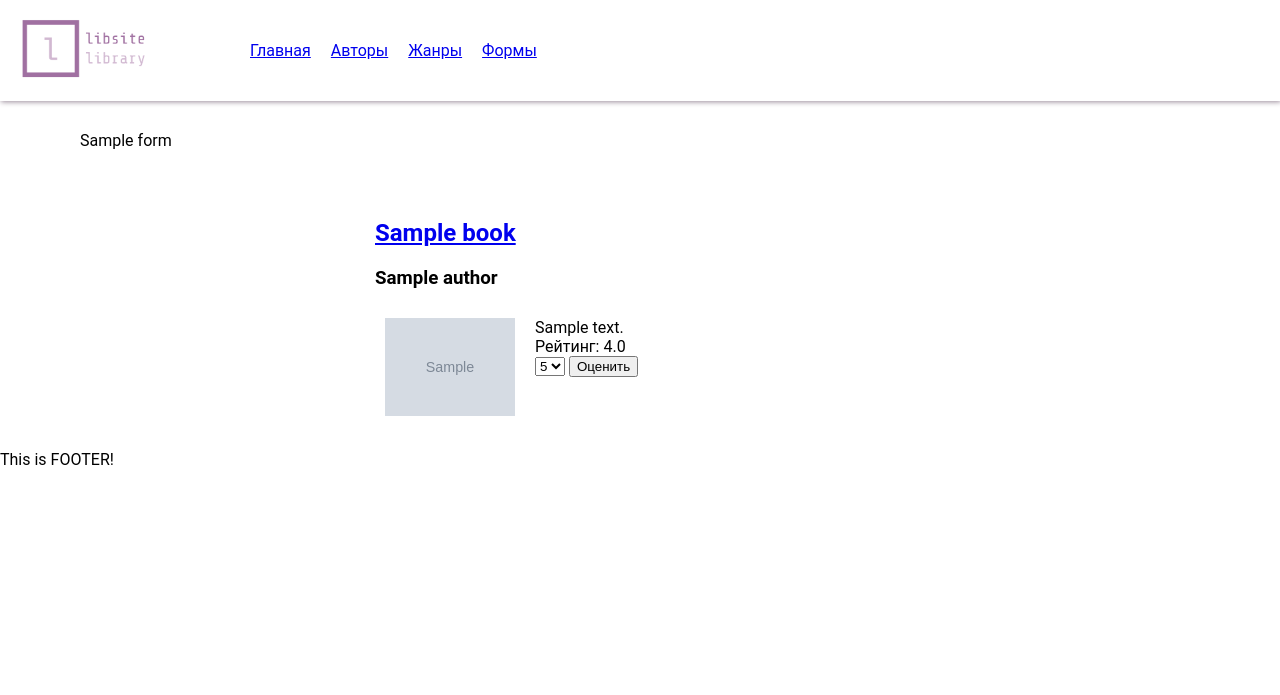
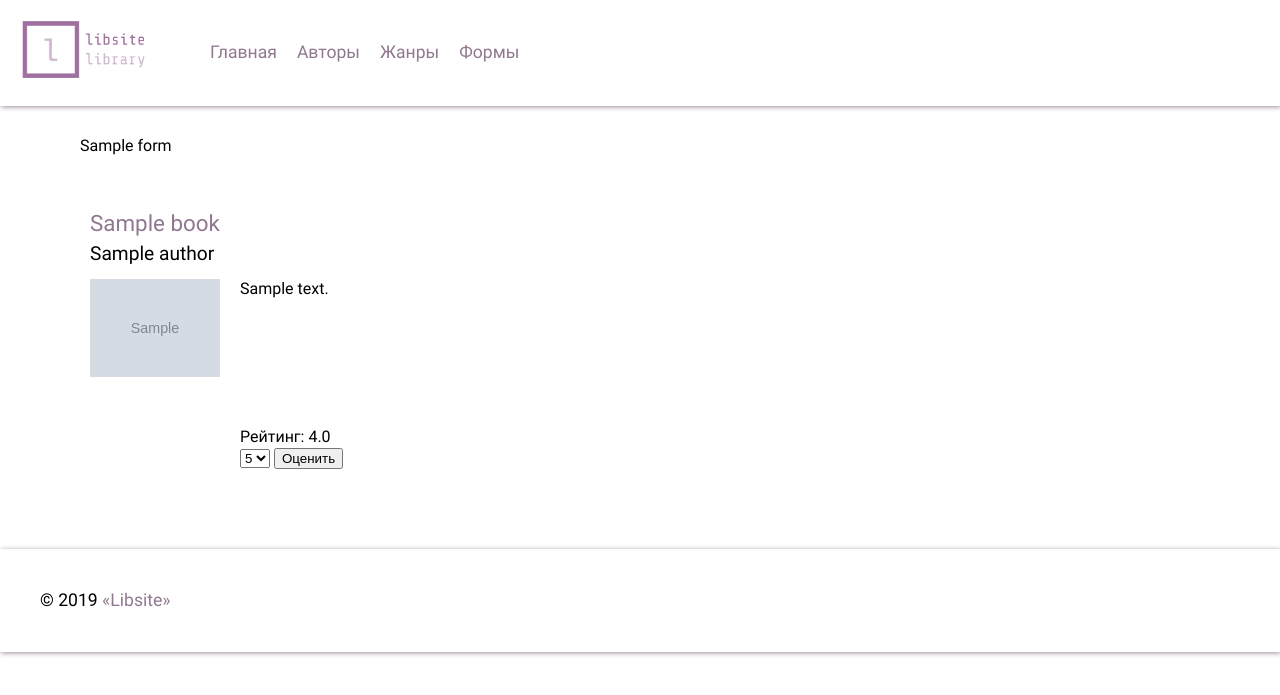
Before and after one commit to dbond762/libsite, a Django app: page /forms/ in a window 1280 px wide. Shown: the top 695 px of the page. Run offline with Django 3.2, Linux system fonts and the light colour scheme; tables that the repository leaves empty hold one stand-in row (values such as "Sample post"); grey boxes marked "Sample" are stand-in pictures; some libraries are stand-ins or nearby versions.

Commit message:
change appearance

```diff
--- /dev/null
+++ b/library/static/library/main.js
@@ -0,0 +1,5 @@
+document.addEventListener('DOMContentLoaded', () => {
+    document.querySelector('.header__bars').addEventListener('click', () => {
+        document.querySelector('.header__menu').classList.toggle('header__menu--collapsed');
+    });
+});
--- a/library/static/library/style.css
+++ b/library/static/library/style.css
@@ -1,22 +1,98 @@
-/* general */
-@font-face {
-  font-family: "Share Tech Mono";
-  src: local("Share Tech Mono"), local("ShareTechMono-Regular"), url("https://fonts.gstatic.com/s/sharetechmono/v8/J7aHnp1uDWRBEqV98dVQztYldFcLowEF.woff2") format("woff2");
-  font-style: normal;
-  font-weight: 400;
+/* reset */
+html, body, div, span, applet, object, iframe,
+h1, h2, h3, h4, h5, h6, p, blockquote, pre,
+a, abbr, acronym, address, big, cite, code,
+del, dfn, em, img, ins, kbd, q, s, samp,
+small, strike, strong, sub, sup, tt, var,
+b, u, i, center,
+dl, dt, dd, ol, ul, li,
+fieldset, form, label, legend,
+table, caption, tbody, tfoot, thead, tr, th, td,
+article, aside, canvas, details, embed,
+figure, figcaption, footer, header, hgroup,
+menu, nav, output, ruby, section, summary,
+time, mark, audio, video {
+	margin: 0;
+	padding: 0;
+	border: 0;
+	font-size: 100%;
+	font: inherit;
+	vertical-align: baseline;
 }
-@import url('https://fonts.googleapis.com/css?family=Roboto&display=swap');
-
-body {
-    font: 16px Roboto, sens-serif;
+article, aside, details, figcaption, figure,
+footer, header, hgroup, menu, nav, section {
+	display: block;
 }
-
-/* reset */
-body, p {
-    margin: 0;
+ol, ul {
+	list-style: none;
+}
+blockquote, q {
+	quotes: none;
+}
+blockquote:before, blockquote:after,
+q:before, q:after {
+	content: '';
+	content: none;
+}
+table {
+	border-collapse: collapse;
+	border-spacing: 0;
 }
 a {
     outline: none;
+}
+
+/* general */
+@font-face {
+    font-family: Roboto;
+    src: url('/static/library/Roboto-Regular.ttf');
+    width: normal;
+}
+
+html {
+    font: 16px/1.3 Roboto, sans-serif;
+    hyphens: auto;
+}
+@media (max-width: 991px) {
+    html {
+        font-size: 15px;
+    }
+}
+a {
+    text-decoration: none;
+    color: #907890;
+}
+a:hover {
+    color: #503850;
+}
+
+/* icomoon font */
+@font-face {
+    font-family: 'icomoon';
+    src: url('/static/library/icomoon.woff') format('woff');
+    font-weight: normal;
+    font-style: normal;
+}
+[class^="icon-"], [class*=" icon-"] {
+    font-family: "icomoon" !important;
+    speak: none;
+    font-style: normal;
+    font-weight: normal;
+    font-variant: normal;
+    text-transform: none;
+    line-height: 1;
+
+    -webkit-font-smoothing: antialiased;
+    -moz-osx-font-smoothing: grayscale;
+}
+.icon-bars:before {
+    content: "\e900";
+}
+.icon-download:before {
+    content: "\e901";
+}
+.icon-star:before {
+    content: "\e902";
 }
 
 /* header */
@@ -25,15 +101,68 @@ a {
     align-items: center;
     box-shadow: 1px 1px 5px 0px rgba(155, 141, 155, 1);
 }
+.header__top {
+    display: flex;
+    justify-content: space-between;
+}
+.header__bars {
+    padding: 37px 30px;
+    font-size: 26px;
+    display: none;
+    color: #907890;
+}
+.header__bars:hover {
+    background: #e0c8e0;
+    cursor: pointer;
+    color: #604860;
+}
+.header__menu {
+    display: flex;
+}
+@media (max-width: 575px) {
+    .header {
+        flex-direction: column;
+    }
+    .header__top {
+        width: 100%;
+    }
+    .header__bars {
+        display: inline-block;
+    }
+    .header__menu {
+        flex-direction: column;
+    }
+    .header__menu--collapsed {
+        display: none;
+    }
+}
 .logo {
     width: 200px;
 }
 .menu {
-    display: flex;
+    width: 100%;
+    font-size: 1.1rem;
 }
 .menu__item {
-    margin: 0 10px;
     list-style: none;
+}
+.menu__link {
+    display: inline-block;
+    padding: 41px 10px;
+}
+.menu__link:hover {
+    background: #e0c8e0;
+}
+@media (max-width: 991px) {
+    .menu__link {
+        padding: 42px 10px
+    }
+}
+@media (max-width: 575px) {
+    .menu__link {
+        width: 100%;
+        padding: 30px 25px;
+    }
 }
 
 /* container */
@@ -66,10 +195,15 @@ a {
 .list {
     display: flex;
     flex-wrap: wrap;
-    justify-content: center;
+    margin: 10px 0 50px;
 }
 .list__item {
     width: 50%;
+}
+@media (max-width: 767px) {
+    .list__item {
+        width: 100%;
+    }
 }
 
 /* card */
@@ -77,42 +211,57 @@ a {
     box-sizing: border-box;
     padding: 20px;
 }
+.card__header {
+    font-size: 1.4rem;
+    line-height: 1.5;
+}
 .card__content {
     display: flex;
 }
 .card__thumbnail {
-    margin: 10px;
+    margin: 10px 10px 10px 0;
 }
 .card__img {
     width: 130px;
+    display: block;
 }
 .card__other {
     margin: 10px;
+    min-height: 190px;
+    display: flex;
+    flex-direction: column;
+    justify-content: space-between;
+}
+.book__authors {
+    font-size: 1.2rem;
+}
+.book__file {
+    background: #e0c8e0;
+    padding: 10px;
+    margin-top: 10px;
+    display: inline-block;
+    box-shadow: 1px 1px 5px 0px rgba(155, 141, 155, 1);
+}
+@media (max-width: 420px) {
+    .card__content {
+        flex-direction: column;
+    }
+    .card__img {
+        margin: auto;
+    }
+    .card__other {
+        min-height: 0;
+    }
 }
 
 /* rating */
-@font-face {
-    font-family: "icomoon";
-    src: url("/static/library/icomoon.woff") format("woff");
-    font-style: normal;
-    font-weight: normal;
-}
-.icon-star {
-    font-family: "icomoon" !important;
-
-    -webkit-font-smoothing: antialiased;
-    -moz-osx-font-smoothing: grayscale;
-}
-.icon-star:before {
-    content: "\e900";
-}
-.rating__out {
+.stars__out {
     color: #808080;
     position: relative;
     z-index: 1;
     margin-right: 5px;
 }
-.rating__in {
+.stars__in {
     color: #ffa500;
     position: absolute;
     z-index: 2;
@@ -133,6 +282,7 @@ a {
 }
 .category-list__wrap {
     width: 33%;
+    display: flex;
 }
 .category-list__item {
     padding: 10px;
@@ -140,6 +290,33 @@ a {
     width: 200px;
 }
 .category-list__item:hover {
-    background: #d0b8d0;
+    background: #e0c8e0;
     cursor: pointer;
+    color: #503850;
 }
+@media (max-width: 767px) {
+    .category-list__wrap {
+        width: 50%;
+    }
+}
+@media (max-width: 575px) {
+    .category-list__item {
+        margin: auto;
+    }
+}
+@media (max-width: 420px) {
+    .category-list__wrap {
+        width: 100%;
+        margin: 0 30px
+    }
+    .category-list__item {
+        width: 100%;
+    }
+}
+
+/* footer */
+.footer {
+    box-shadow: 1px 1px 5px 0px rgba(155, 141, 155, 1);
+    font-size: 1.1rem;
+    padding: 40px;
+}
--- a/library/templates/library/base.html
+++ b/library/templates/library/base.html
@@ -13,14 +13,25 @@
 <body>
 
     <header class="header">
-        <a href="{% url 'library:home' %}">
-            <img src="{% static 'library/logo_transparent.png' %}" alt="logo" class="logo">
-        </a>
-        <ul class="menu">
-            <li class="menu__item"><a href="{% url 'library:home' %}">Главная</a></li>
-            <li class="menu__item"><a href="{% url 'library:authors' %}">Авторы</a></li>
-            <li class="menu__item"><a href="{% url 'library:genres' %}">Жанры</a></li>
-            <li class="menu__item"><a href="{% url 'library:forms' %}">Формы</a></li>
+        <div class="header__top">
+            <a href="{% url 'library:home' %}">
+                <img src="{% static 'library/logo_transparent.png' %}" alt="logo" class="logo">
+            </a>
+            <span class="icon-bars header__bars"></span>
+        </div>
+        <ul class="menu header__menu header__menu--collapsed">
+            <li class="menu__item">
+                <a class="menu__link" href="{% url 'library:home' %}">Главная</a>
+            </li>
+            <li class="menu__item">
+                <a class="menu__link" href="{% url 'library:authors' %}">Авторы</a>
+            </li>
+            <li class="menu__item">
+                <a class="menu__link" href="{% url 'library:genres' %}">Жанры</a>
+            </li>
+            <li class="menu__item">
+                <a class="menu__link" href="{% url 'library:forms' %}">Формы</a>
+            </li>
         </ul>
     </header>
 
@@ -28,9 +39,11 @@
         {% block content %}{% endblock %}
     </div>
 
-    <footer>
-        This is FOOTER!
+    <footer class="footer">
+        © 2019 <a href="{% url 'library:home' %}">«Libsite»</a>
     </footer>
+
+    <script src="{% static 'library/main.js' %}"></script>
 
 </body>
 </html>
--- a/library/templates/library/list/author.html
+++ b/library/templates/library/list/author.html
@@ -13,3 +13,7 @@
         {{ block.super }}
     {% endwith %}
 {% endblock %}
+
+{% block other %}
+    <p class="card__description">{{ item.description | truncatewords:50 }}</p>
+{% endblock %}
--- a/library/templates/library/list/book.html
+++ b/library/templates/library/list/book.html
@@ -3,7 +3,7 @@
 {% block article_class %}book{% endblock %}
 
 {% block header %}
-    <h2 class="book__name"><a class="link" href="{% url 'library:book_detail' item.id %}">{{ item.name }}</a></h2>
+    <h2 class="book__name"><a href="{% url 'library:book_detail' item.id %}">{{ item.name }}</a></h2>
     <h3 class="book__authors">{{ item.get_authors }}</h3>
 {% endblock %}
 
@@ -14,5 +14,6 @@
 {% endblock %}
 
 {% block other %}
+    <p class="card__description">{{ item.description | truncatewords:20 }}</p>
     {% include 'library/rating.html' with book=item %}
 {% endblock %}
--- a/library/templates/library/list/list.html
+++ b/library/templates/library/list/list.html
@@ -18,8 +18,9 @@
                         </a>
                     </div>
                     <div class="card__other">
-                        <p class="card__description">{{ item.description | truncatewords:20 }}</p>
-                        {% block other %}{% endblock %}
+                        {% block other %}
+                            <p class="card__description">{{ item.description | truncatewords:20 }}</p>
+                        {% endblock %}
                     </div>
                 </div>
             </article>
--- a/library/templates/library/rating.html
+++ b/library/templates/library/rating.html
@@ -1,22 +1,23 @@
+<div class="rating">
     <span>Рейтинг: {{ book.rating | floatformat:'1' }}</span>
     <form action="{% url 'library:vote' book.id %}" method="post">
         {% csrf_token %}
 
         <!--
-    <div class="rating">
-        <span class="icon-star rating__out">
+        <div class="stars">
+            <span class="icon-star stars__out">
                 <span class="icon-star rating__in" style="width: 100%;"></span>
             </span>
-        <span class="icon-star rating__out">
+            <span class="icon-star stars__out">
                 <span class="icon-star rating__in" style="width: 100%;"></span>
             </span>
-        <span class="icon-star rating__out">
+            <span class="icon-star stars__out">
                 <span class="icon-star rating__in" style="width: 100%;"></span>
             </span>
-        <span class="icon-star rating__out">
+            <span class="icon-star stars__out">
                 <span class="icon-star rating__in" style="width: 100%;"></span>
             </span>
-        <span class="icon-star rating__out">
+            <span class="icon-star stars__out">
                 <span class="icon-star rating__in" style="width: 33.33%;"></span>
             </span>
         </div>
@@ -34,3 +35,4 @@
 
         <input type="submit" value="Оценить" class="rating-submit">
     </form>
+</div>
```
Also changed, not shown: library/templates/library/book_detail.html (+11 -3 lines), library/static/library/Roboto-Regular.ttf (added), library/static/library/icomoon.woff, library/static/library/logo_transparent.png. Lines whose indentation alone changed are shown as unchanged.
